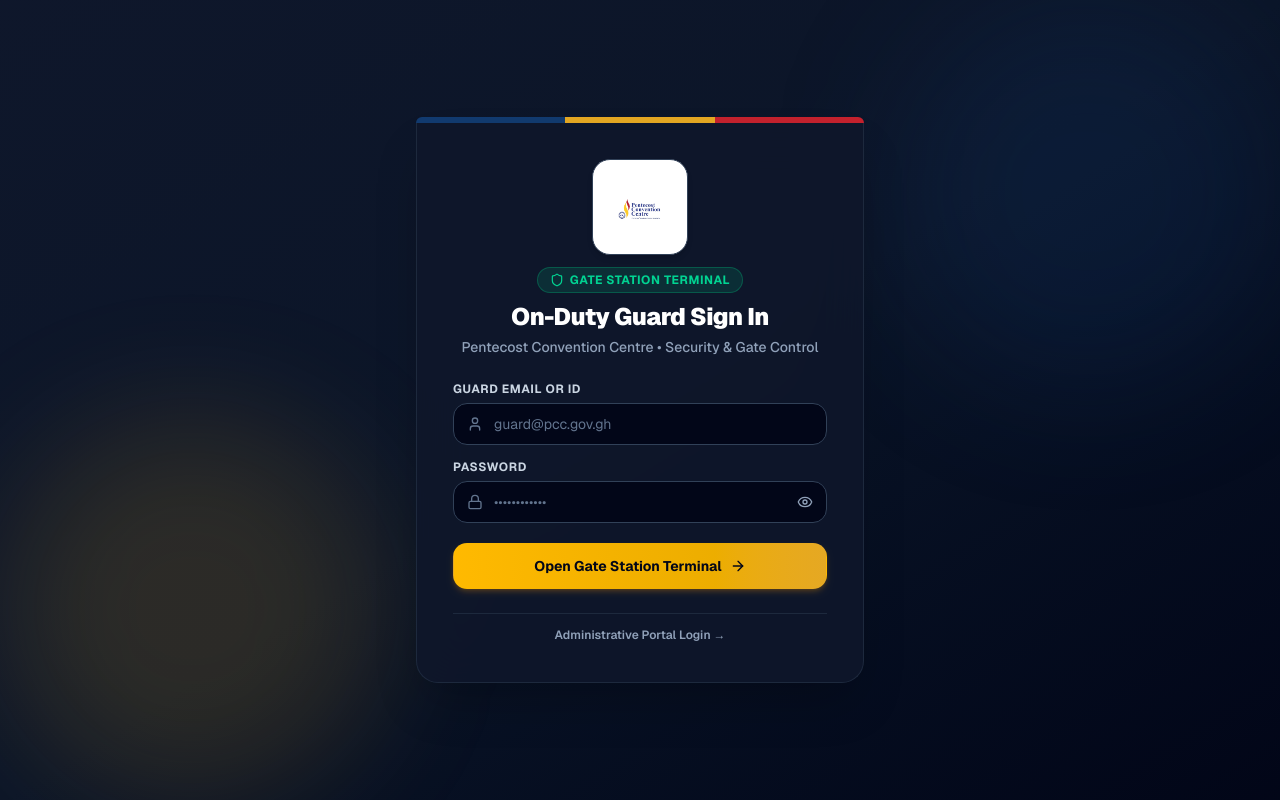
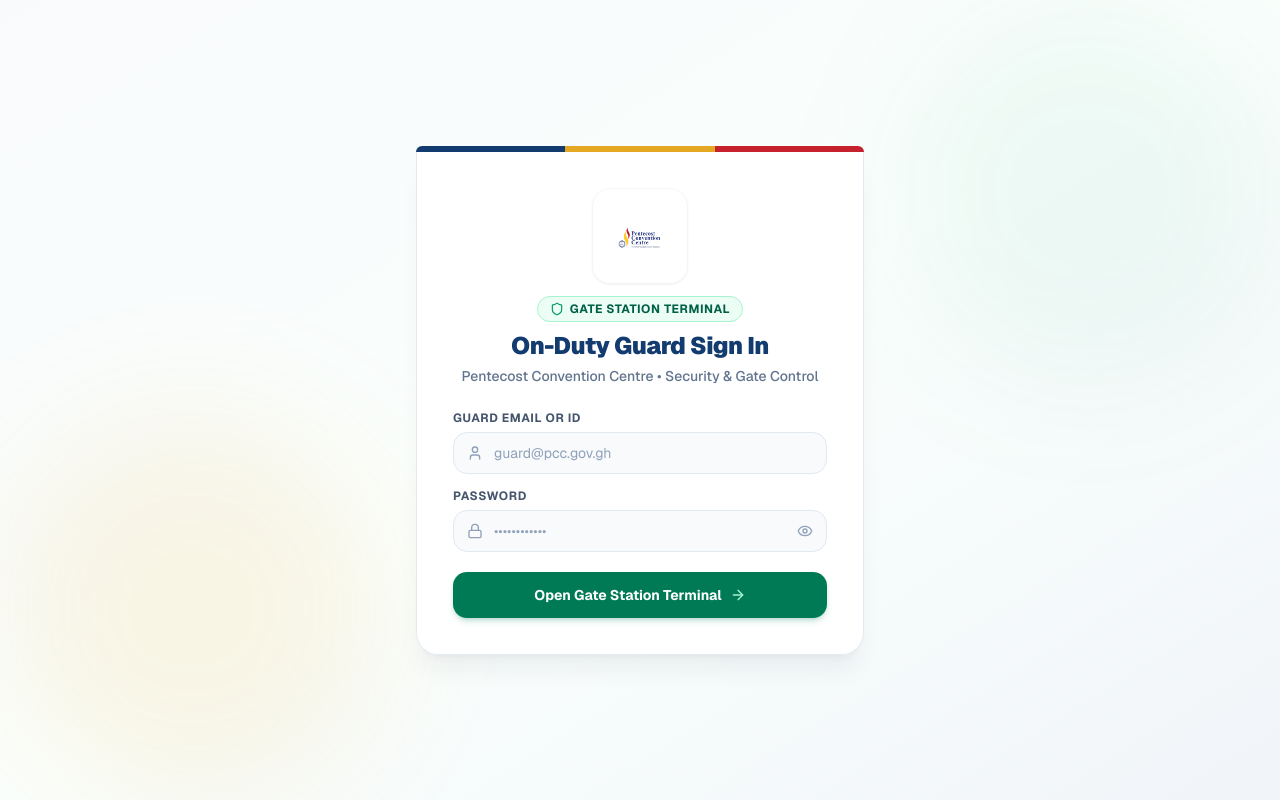
Before and after one commit to joshPee/pcc-vms, a Next.js app: page /guard/login in a window 1280 px wide. Built offline with nearby package versions, Linux system fonts and the light colour scheme.

Commit message:
style(guard): convert guard login page to light theme and remove admin portal link

```diff
--- a/src/app/guard/login/page.tsx
+++ b/src/app/guard/login/page.tsx
@@ -5,7 +5,6 @@ import { signIn } from 'next-auth/react';
 import { useRouter } from 'next/navigation';
 import { Toast } from '@/components/ui/toast';
 import { Shield, ShieldCheck, User, Lock, Eye, EyeOff, ArrowRight } from 'lucide-react';
-import Link from 'next/link';
 
 export default function GuardLogin() {
   const router = useRouter();
@@ -45,10 +44,10 @@ export default function GuardLogin() {
   };
 
   return (
-    <div className="min-h-screen flex items-center justify-center bg-gradient-to-br from-slate-900 via-[#0B1528] to-slate-950 px-4 py-8 relative overflow-hidden text-white">
-      {/* Decorative ambient background glows using PCC colors */}
-      <div className="absolute top-0 right-0 w-96 h-96 bg-[#123B70]/20 rounded-full blur-3xl pointer-events-none" />
-      <div className="absolute bottom-0 left-0 w-96 h-96 bg-[#E5A823]/15 rounded-full blur-3xl pointer-events-none" />
+    <div className="min-h-screen flex items-center justify-center bg-gradient-to-br from-slate-50 via-emerald-50/25 to-slate-100 px-4 py-8 relative overflow-hidden text-slate-900">
+      {/* Decorative ambient background glows using PCC green & gold */}
+      <div className="absolute top-0 right-0 w-96 h-96 bg-emerald-600/5 rounded-full blur-3xl pointer-events-none" />
+      <div className="absolute bottom-0 left-0 w-96 h-96 bg-[#E5A823]/10 rounded-full blur-3xl pointer-events-none" />
 
       <div className="max-w-md w-full relative z-10">
         {/* PCC Tri-Color Accent Ribbon */}
@@ -59,22 +58,22 @@ export default function GuardLogin() {
         </div>
 
         {/* Main Authentication Card */}
-        <div className="bg-slate-900/90 backdrop-blur-xl p-7 sm:p-9 border-x border-b border-slate-800 rounded-b-3xl shadow-2xl space-y-6">
+        <div className="bg-white/95 backdrop-blur-xl p-7 sm:p-9 border-x border-b border-slate-200/90 rounded-b-3xl shadow-xl shadow-slate-900/5 space-y-6">
           {/* Header & Logo with Distinctive Gate Station Badge */}
           <div className="text-center">
-            <div className="w-24 h-24 mx-auto mb-3 flex items-center justify-center p-1 bg-white rounded-2xl shadow-md border border-slate-700">
+            <div className="w-24 h-24 mx-auto mb-3 flex items-center justify-center p-1 bg-white rounded-2xl shadow-xs border border-slate-100">
               <img src="/pcc.png" alt="PCC Logo" className="object-contain w-full h-full" />
             </div>
 
-            <div className="inline-flex items-center gap-1.5 px-3 py-1 rounded-full bg-emerald-500/15 border border-emerald-500/30 text-emerald-400 text-xs font-bold uppercase tracking-wider mb-2">
-              <Shield className="w-3.5 h-3.5" />
+            <div className="inline-flex items-center gap-1.5 px-3 py-1 rounded-full bg-emerald-50 border border-emerald-200 text-emerald-800 text-xs font-bold uppercase tracking-wider mb-2">
+              <Shield className="w-3.5 h-3.5 text-emerald-600" />
               <span>Gate Station Terminal</span>
             </div>
 
-            <h2 className="text-xl sm:text-2xl font-black text-white tracking-tight">
+            <h2 className="text-xl sm:text-2xl font-black text-[#123B70] tracking-tight">
               On-Duty Guard Sign In
             </h2>
-            <p className="mt-1 text-xs sm:text-sm text-slate-400 font-medium">
+            <p className="mt-1 text-xs sm:text-sm text-slate-500 font-medium">
               Pentecost Convention Centre • Security & Gate Control
             </p>
           </div>
@@ -82,8 +81,8 @@ export default function GuardLogin() {
           {/* Form */}
           <form className="space-y-4" onSubmit={handleSubmit}>
             {error && (
-              <div className="bg-rose-500/10 border border-rose-500/30 text-rose-400 px-4 py-3 rounded-xl text-xs sm:text-sm font-medium flex items-center gap-2 animate-in fade-in duration-200">
-                <span className="w-1.5 h-1.5 rounded-full bg-rose-500 shrink-0" />
+              <div className="bg-red-50/90 border border-red-200 text-[#C5222E] px-4 py-3 rounded-xl text-xs sm:text-sm font-medium flex items-center gap-2 animate-in fade-in duration-200">
+                <span className="w-1.5 h-1.5 rounded-full bg-[#C5222E] shrink-0" />
                 <span>{error}</span>
               </div>
             )}
@@ -93,12 +92,12 @@ export default function GuardLogin() {
               <div>
                 <label
                   htmlFor="email"
-                  className="block text-xs font-bold uppercase tracking-wider text-slate-300 mb-1.5"
+                  className="block text-xs font-bold uppercase tracking-wider text-slate-600 mb-1.5"
                 >
                   Guard Email or ID
                 </label>
                 <div className="relative">
-                  <div className="absolute inset-y-0 left-0 pl-3.5 flex items-center pointer-events-none text-slate-500">
+                  <div className="absolute inset-y-0 left-0 pl-3.5 flex items-center pointer-events-none text-slate-400">
                     <User className="h-4 w-4" />
                   </div>
                   <input
@@ -109,7 +108,7 @@ export default function GuardLogin() {
                     value={email}
                     onChange={(e) => setEmail(e.target.value)}
                     placeholder="guard@pcc.gov.gh"
-                    className="block w-full pl-10 pr-3.5 py-2.5 bg-slate-950 border border-slate-700 rounded-xl text-white placeholder-slate-500 text-sm focus:outline-none focus:ring-2 focus:ring-[#E5A823] focus:border-transparent transition"
+                    className="block w-full pl-10 pr-3.5 py-2.5 bg-slate-50 border border-slate-200 rounded-xl text-slate-900 placeholder-slate-400 text-sm focus:outline-none focus:ring-2 focus:ring-[#123B70] focus:border-transparent transition"
                   />
                 </div>
               </div>
@@ -118,12 +117,12 @@ export default function GuardLogin() {
               <div>
                 <label
                   htmlFor="password"
-                  className="block text-xs font-bold uppercase tracking-wider text-slate-300 mb-1.5"
+                  className="block text-xs font-bold uppercase tracking-wider text-slate-600 mb-1.5"
                 >
                   Password
                 </label>
                 <div className="relative">
-                  <div className="absolute inset-y-0 left-0 pl-3.5 flex items-center pointer-events-none text-slate-500">
+                  <div className="absolute inset-y-0 left-0 pl-3.5 flex items-center pointer-events-none text-slate-400">
                     <Lock className="h-4 w-4" />
                   </div>
                   <input
@@ -134,12 +133,12 @@ export default function GuardLogin() {
                     value={password}
                     onChange={(e) => setPassword(e.target.value)}
                     placeholder="••••••••••••"
-                    className="block w-full pl-10 pr-10 py-2.5 bg-slate-950 border border-slate-700 rounded-xl text-white placeholder-slate-500 text-sm focus:outline-none focus:ring-2 focus:ring-[#E5A823] focus:border-transparent transition"
+                    className="block w-full pl-10 pr-10 py-2.5 bg-slate-50 border border-slate-200 rounded-xl text-slate-900 placeholder-slate-400 text-sm focus:outline-none focus:ring-2 focus:ring-[#123B70] focus:border-transparent transition"
                   />
                   <button
                     type="button"
                     onClick={() => setShowPassword(!showPassword)}
-                    className="absolute inset-y-0 right-0 pr-3.5 flex items-center text-slate-400 hover:text-white focus:outline-none"
+                    className="absolute inset-y-0 right-0 pr-3.5 flex items-center text-slate-400 hover:text-slate-600 focus:outline-none"
                     aria-label={showPassword ? 'Hide password' : 'Show password'}
                   >
                     {showPassword ? <EyeOff className="h-4 w-4" /> : <Eye className="h-4 w-4" />}
@@ -153,35 +152,25 @@ export default function GuardLogin() {
               <button
                 type="submit"
                 disabled={loading}
-                className="group relative w-full flex items-center justify-center gap-2 py-3 px-4 border border-transparent text-sm font-bold rounded-xl text-slate-950 bg-gradient-to-r from-amber-400 to-[#E5A823] hover:from-amber-300 hover:to-amber-400 active:from-amber-500 active:to-amber-500 shadow-md shadow-amber-500/20 focus:outline-none focus:ring-2 focus:ring-white focus:ring-offset-2 focus:ring-offset-slate-900 disabled:opacity-50 disabled:cursor-not-allowed transition hover:-translate-y-0.5"
+                className="group relative w-full flex items-center justify-center gap-2 py-3 px-4 border border-transparent text-sm font-bold rounded-xl text-white bg-emerald-700 hover:bg-emerald-800 active:bg-emerald-900 shadow-md shadow-emerald-700/20 focus:outline-none focus:ring-2 focus:ring-[#E5A823] focus:ring-offset-2 disabled:opacity-50 disabled:cursor-not-allowed transition hover:-translate-y-0.5"
               >
                 {loading ? (
                   <span>Authorizing Gate Session...</span>
                 ) : (
                   <>
                     <span>Open Gate Station Terminal</span>
-                    <ArrowRight className="w-4 h-4 text-slate-950 group-hover:translate-x-0.5 transition-transform" />
+                    <ArrowRight className="w-4 h-4 text-emerald-200 group-hover:translate-x-0.5 transition-transform" />
                   </>
                 )}
               </button>
             </div>
           </form>
-
-          {/* Quick link to Admin Portal */}
-          <div className="pt-2 text-center border-t border-slate-800">
-            <Link
-              href="/admin/login"
-              className="text-xs font-semibold text-slate-400 hover:text-white transition inline-flex items-center gap-1.5"
-            >
-              <span>Administrative Portal Login →</span>
-            </Link>
-          </div>
         </div>
       </div>
 
       {showToast && (
-        <Toast variant="success" className="flex items-center gap-2 bg-slate-900 text-white border-emerald-500">
-          <ShieldCheck className="w-4 h-4 text-emerald-400" />
+        <Toast variant="success" className="flex items-center gap-2">
+          <ShieldCheck className="w-4 h-4 text-emerald-600" />
           <span className="text-sm font-bold">Officer Authorized! Opening Gate Terminal...</span>
         </Toast>
       )}
```
